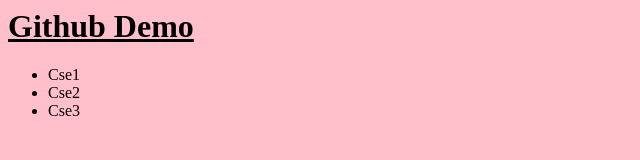
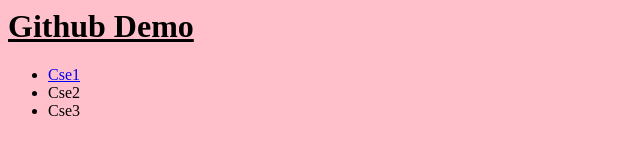
Before and after one commit to evelynjyothi/project-1, a plain HTML site: page index.html in a window 1280 px wide. Shown: the full height of the page, 0-640 px from the left. Drawn offline with Linux system fonts and the light colour scheme.

Commit message:
anchor tag added for css list

```diff
--- a/index.html
+++ b/index.html
@@ -5,7 +5,7 @@
 <body bgcolor="pink">
     <u><h1>Github Demo</h1></u>
     <ul>
-        <li>Cse1</li>
+        <li><a href="cse.html">Cse1</a></li>
         <li>Cse2</li>
         <li>Cse3</li>
     </ul>
```
